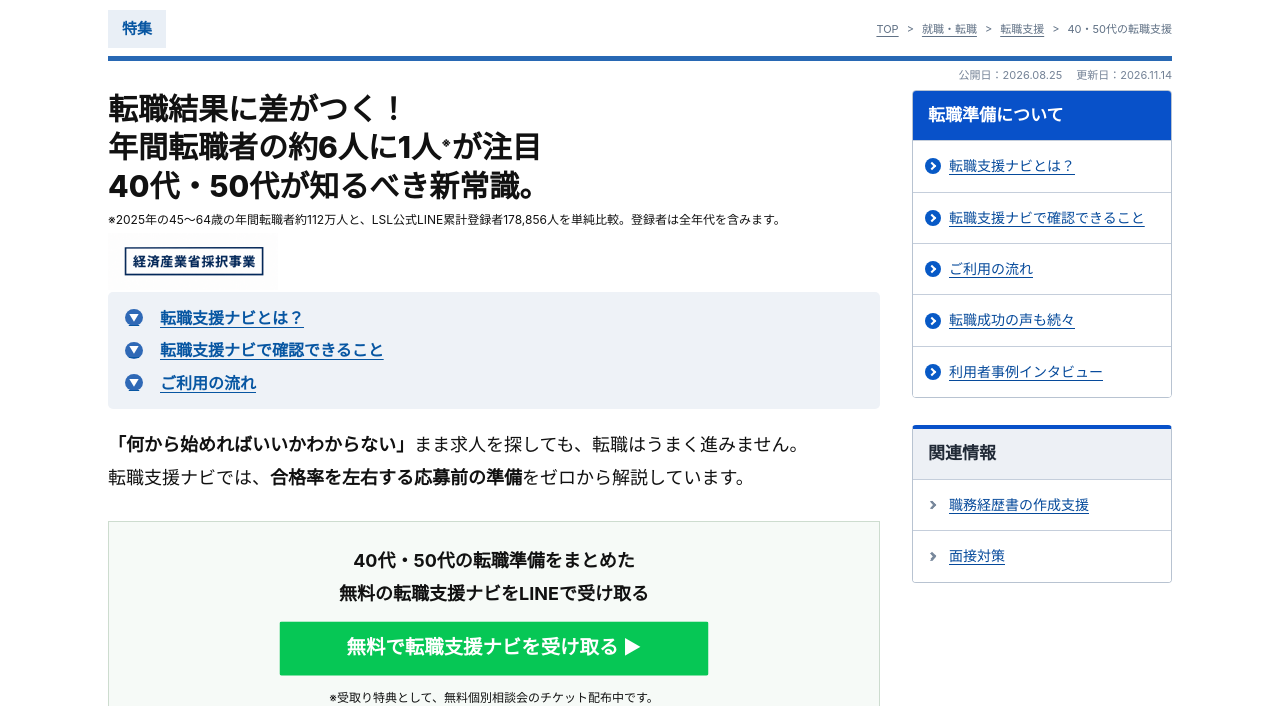
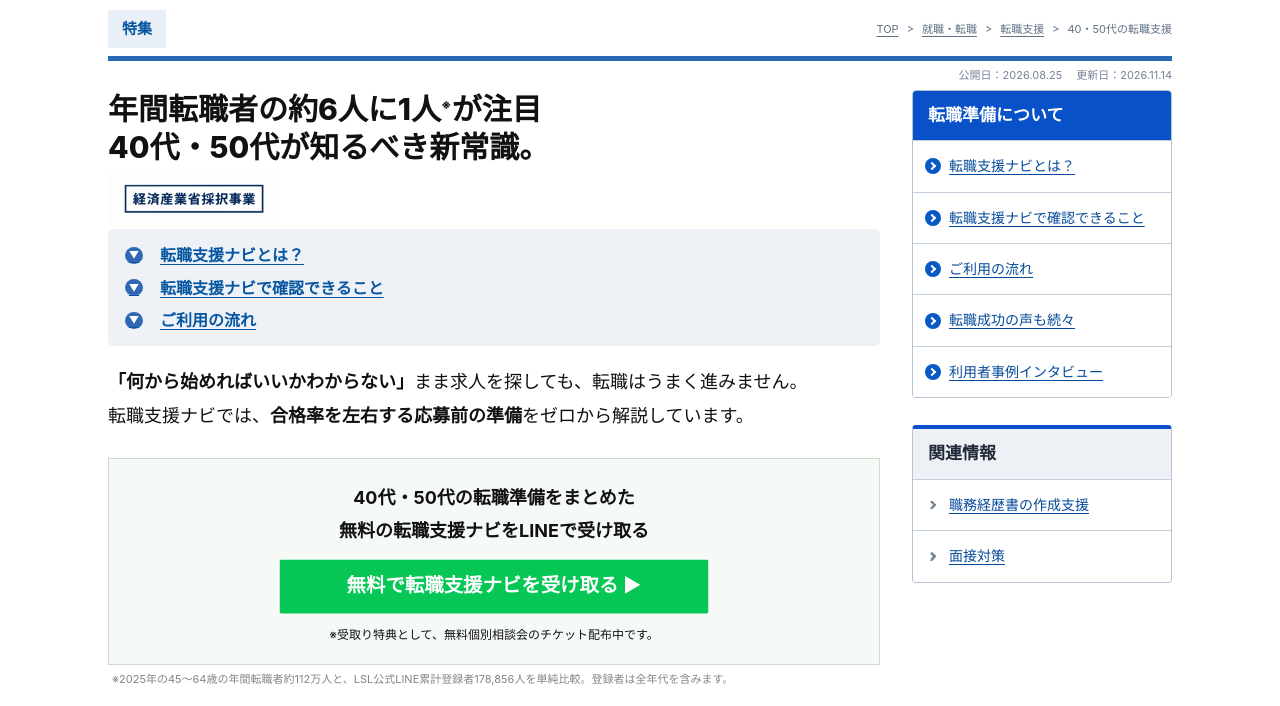
Before and after one commit to Relia-design/lifeshift-navi-logo-preview, a plain HTML site: page index.html in a window 1280 px wide. Shown: the part 94-800 px from the top of the page. Drawn offline with Linux system fonts and the light colour scheme.

Commit message:
Remove opening tagline and move statistical note below CTA

```diff
--- a/index.html
+++ b/index.html
@@ -12,7 +12,7 @@
   <meta name="viewport" content="width=device-width, initial-scale=1">
   <title>40代・50代のための転職支援ナビ</title>
   <meta name="description" content="40代・50代の転職に不安を感じている方へ。求人を探す前に知っておきたい、就職支援と転職準備の進め方を紹介します。">
-  <link rel="stylesheet" href="style.css?v=20261113-note12">
+  <link rel="stylesheet" href="style.css?v=20261114-note">
 </head>
 <body>
   <script async src="https://l-cv-tracking-client.vercel.app/line-ad/v1/append-ad-params.js"></script>
@@ -65,8 +65,7 @@
     <div class="content-layout">
       <article class="article">
       <div class="intro-hero">
-        <h1 class="intro-main-title"><span class="intro-eyebrow">転職結果に差がつく！</span><span class="intro-stat-line">年間転職者の約6人に1人<sup>※</sup>が注目</span><span class="intro-guide-name">40代・50代が知るべき新常識。</span></h1>
-        <p class="intro-stat-note">※2025年の45〜64歳の年間転職者約112万人と、LSL公式LINE累計登録者178,856人を単純比較。登録者は全年代を含みます。</p>
+        <h1 class="intro-main-title"><span class="intro-stat-line">年間転職者の約6人に1人<sup>※</sup>が注目</span><span class="intro-guide-name">40代・50代が知るべき新常識。</span></h1>
         <img class="intro-meti-label" src="images/meti-course-label.png" width="2048" height="682" alt="経済産業省採択事業">
         <nav class="section-index section-index--top" aria-label="ページ内目次">
           <ul>
@@ -87,6 +86,7 @@
         <p class="cta__title">40代・50代の転職準備をまとめた<br>無料の転職支援ナビをLINEで受け取る</p>
         <a class="cta__button" href="https://liff.line.me/2001351473-tJGaXIxG/track?trackingId=454e6343-675f-4a70-9221-4d50f342c825&line-ad-track=true&liffId=2001351473-tJGaXIxG&follow=%40526etmyv">無料で転職支援ナビを受け取る ▶</a>
       <p class="cta-benefit">※受取り特典として、無料個別相談会のチケット配布中です。</p></div>
+      <p class="intro-stat-note">※2025年の45〜64歳の年間転職者約112万人と、LSL公式LINE累計登録者178,856人を単純比較。登録者は全年代を含みます。</p>
 
       <p class="section-transition-lead">
         <span class="section-transition-line">ここからは、転職支援ナビで確認できる内容を、</span>
--- a/style.css
+++ b/style.css
@@ -1513,3 +1513,8 @@ body { font-size: 18px; line-height: 1.85; }
     margin: 0;
   }
 }
+
+/* Keep the statistical footnote immediately below the first CTA. */
+.article .cta--intro{margin-bottom:6px !important}
+.article p.intro-stat-note{font-size:11px !important;font-weight:400 !important;line-height:1.6 !important;color:#858585 !important;margin:0 0 24px !important;padding:0 4px;text-align:left}
+@media(max-width:540px){.article p.intro-stat-note{font-size:10px !important}}
```
